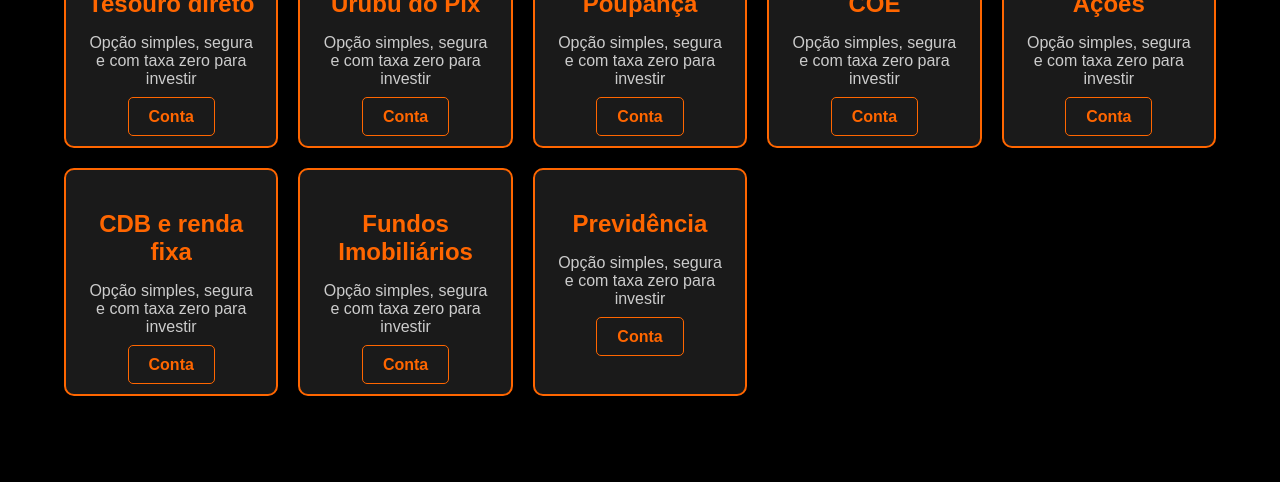
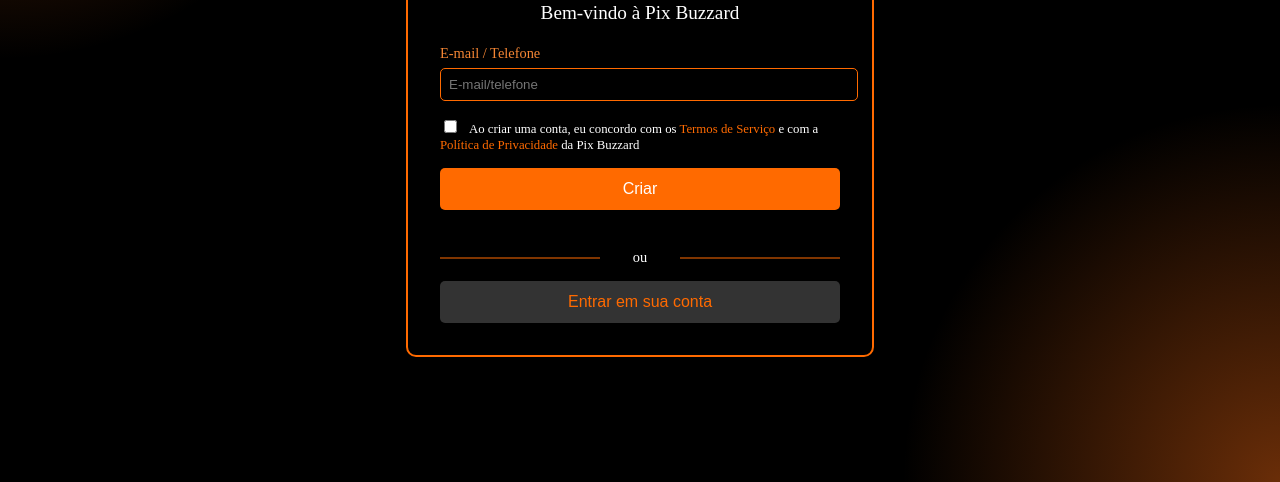
Before and after one commit to IcaroMoreir4/BuzzardDoPix, a plain HTML site: page index.html in a window 1280 px wide. Shown: the part 318-800 px from the top of the page. Drawn offline with Linux system fonts and the light colour scheme.

Commit message:
Telacadastro

```diff
--- /dev/null
+++ b/css/cadastroConta.css
@@ -0,0 +1,122 @@
+/* Block: login */
+.login {
+    display: flex;
+    justify-content: center;
+    align-items: center;
+    height: 100vh;
+    background: radial-gradient(circle at top left, rgba(235, 101, 18, 0.45) 0%, rgba(0, 0, 0, 0) 25%),             radial-gradient(circle at bottom right, rgba(235, 101, 18, 0.45) 0%, rgba(0, 0, 0, 0) 25%),             #000000;
+}
+
+.login__container {
+    background-color: #1a1a1a00;
+    border: 2px solid #ff6a00;
+    border-radius: 10px;
+    padding: 2rem;
+    width: 400px;
+    text-align: center;
+}
+
+.login__logo {
+    width: 150px;
+    margin-bottom: 1rem;
+}
+
+.login__title {
+    color: #ffffff;
+    margin-bottom: 1.5rem;
+    font-size: 1.2rem;
+}
+
+.login__form {
+    margin-bottom: 1.5rem;
+}
+
+.login__input-group {
+    margin-bottom: 1rem;
+}
+
+.login__label {
+    display: block;
+    text-align: left;
+    color: #F58634;
+    margin-bottom: 0.5rem;
+    font-size: 0.9rem;
+}
+
+.login__input {
+    width: 100%;
+    padding: 0.5rem;
+    border-radius: 5px;
+    border: 1px solid #ff6a00;
+    background-color: #33333300;
+    color: #F58634;
+}
+
+.login__terms {
+    text-align: left;
+    margin-bottom: 1rem;
+}
+
+.login__checkbox {
+    margin-right: 0.5rem;
+}
+
+.login__terms-label {
+    color: #ffffff;
+    font-size: 0.8rem;
+}
+
+.login__link {
+    color: #ff6a00;
+    text-decoration: none;
+}
+
+.login__link:hover {
+    text-decoration: underline;
+}
+
+.login__button {
+    width: 100%;
+    padding: 0.75rem;
+    border-radius: 5px;
+    font-size: 1rem;
+    cursor: pointer;
+    border: none;
+}
+
+.login__button--create {
+    background-color: #ff6a00;
+    color: #ffffff;
+    margin-bottom: 1rem;
+}
+
+.login__button--signin {
+    background-color: #333;
+    color: #ff6a00;
+}
+
+.login__divider {
+    color: #ffffff;
+    margin: 1rem 0;
+    font-size: 0.9rem;
+    position: relative;
+}
+
+.login__divider::before,
+.login__divider::after {
+    content: "";
+    width: 40%;
+    height: 1px;
+    background-color: #ff6a00;
+    position: absolute;
+    top: 50%;
+    transform: translateY(-50%);
+}
+
+.login__divider::before {
+    left: 0;
+}
+
+.login__divider::after {
+    right: 0;
+}
--- a/css/login.css
+++ /dev/null
@@ -1,82 +0,0 @@
-body {
-    background-color: #000;
-    color: #fff;
-    font-family: Arial, sans-serif;
-    margin: 0;
-    padding: 0;
-    display: flex;
-    justify-content: center;
-    align-items: center;
-    height: 100vh;
-}
-
-.container {
-    width: 90%;
-    max-width: 1200px;
-}
-
-header {
-    text-align: center;
-    margin-bottom: 30px;
-}
-
-header .logo img {
-    height: 50px;
-    margin-bottom: 20px;
-}
-
-header h1 {
-    font-size: 2.5em;
-    margin-bottom: 10px;
-}
-
-header p {
-    font-size: 1.2em;
-    color: #aaa;
-}
-
-.cards {
-    display: grid;
-    grid-template-columns: repeat(auto-fit, minmax(200px, 1fr));
-    gap: 20px;
-}
-
-.card {
-    background-color: #1a1a1a;
-    border: 2px solid #ff6600;
-    padding: 20px;
-    border-radius: 10px;
-    text-align: center;
-    transition: transform 0.3s ease;
-}
-
-.card:hover {
-    transform: translateY(-5px);
-}
-
-.card h2 {
-    font-size: 1.5em;
-    margin-bottom: 15px;
-    color: #ff6600;
-}
-
-.card p {
-    font-size: 1em;
-    margin-bottom: 20px;
-    color: #ccc;
-}
-
-.card a {
-    text-decoration: none;
-    color: #ff6600;
-    font-weight: bold;
-    border: 1px solid #ff6600;
-    padding: 10px 20px;
-    border-radius: 5px;
-    transition: background-color 0.3s ease;
-}
-
-.card a:hover {
-    background-color: #ff6600;
-    color: #000;
-}
--- /dev/null
+++ b/css/reset.css
@@ -0,0 +1,43 @@
+html, body, div, span, applet, object, iframe,
+h1, h2, h3, h4, h5, h6, p, blockquote, pre,
+a, abbr, acronym, address, big, cite, code,
+del, dfn, em, img, ins, kbd, q, s, samp,
+small, strike, strong, sub, sup, tt, var,
+b, u, i, center,
+dl, dt, dd, ol, ul, li,
+fieldset, form, label, legend,
+table, caption, tbody, tfoot, thead, tr, th, td,
+article, aside, canvas, details, embed,
+figure, figcaption, footer, header, hgroup,
+menu, nav, output, ruby, section, summary,
+time, mark, audio, video {
+	margin: 0;
+	padding: 0;
+	border: 0;
+	font-size: 100%;
+	font: inherit;
+	vertical-align: baseline;
+}
+/* HTML5 display-role reset for older browsers */
+article, aside, details, figcaption, figure,
+footer, header, hgroup, menu, nav, section {
+	display: block;
+}
+body {
+	line-height: 1;
+}
+ol, ul {
+	list-style: none;
+}
+blockquote, q {
+	quotes: none;
+}
+blockquote:before, blockquote:after,
+q:before, q:after {
+	content: '';
+	content: none;
+}
+table {
+	border-collapse: collapse;
+	border-spacing: 0;
+}
--- a/css/style.css
+++ b/css/style.css
@@ -1,3 +1,4 @@
 /* Ao iniciar a estilização de uma nova pagina, cria o css dela e importa aqui assim "@import url(./nomeDoArquivo.css);" */
 
-@import url(./login.css);
+@import url(./reset.css);
+@import url(./cadastroConta.css);
--- a/index.html
+++ b/index.html
@@ -3,60 +3,30 @@
 <head>
     <meta charset="UTF-8">
     <meta name="viewport" content="width=device-width, initial-scale=1.0">
-    <title>Document</title>
+    <title>Cadastrar Conta</title>
     <link rel="stylesheet" href="./css/style.css">
 </head>
 <body>
-    <div class="container">
-        <header>
-            <div class="logo">
-                <img src="logo.png" alt="Invest Easy Logo">
-            </div>
-            <h1>Tipos de Investimentos</h1>
-            <p>Encontre a melhor maneira de investir para alcançar seus objetivos.</p>
-        </header>
-        <section class="cards">
-            <div class="card">
-                <h2>Tesouro direto</h2>
-                <p>Opção simples, segura e com taxa zero para investir</p>
-                <a href="#">Conta</a>
-            </div>
-            <div class="card">
-                <h2>Urubu do Pix</h2>
-                <p>Opção simples, segura e com taxa zero para investir</p>
-                <a href="#">Conta</a>
-            </div>
-            <div class="card">
-                <h2>Poupança</h2>
-                <p>Opção simples, segura e com taxa zero para investir</p>
-                <a href="#">Conta</a>
-            </div>
-            <div class="card">
-                <h2>COE</h2>
-                <p>Opção simples, segura e com taxa zero para investir</p>
-                <a href="#">Conta</a>
-            </div>
-            <div class="card">
-                <h2>Ações</h2>
-                <p>Opção simples, segura e com taxa zero para investir</p>
-                <a href="#">Conta</a>
-            </div>
-            <div class="card">
-                <h2>CDB e renda fixa</h2>
-                <p>Opção simples, segura e com taxa zero para investir</p>
-                <a href="#">Conta</a>
-            </div>
-            <div class="card">
-                <h2>Fundos Imobiliários</h2>
-                <p>Opção simples, segura e com taxa zero para investir</p>
-                <a href="#">Conta</a>
-            </div>
-            <div class="card">
-                <h2>Previdência</h2>
-                <p>Opção simples, segura e com taxa zero para investir</p>
-                <a href="#">Conta</a>
-            </div>
-        </section>
+    <div class="login">
+        <div class="login__container">
+            <img src="./imagens/logo.png" alt="Pix Buzzard" class="login__logo">
+            <h1 class="login__title">Bem-vindo à Pix Buzzard</h1>
+            <form class="login__form">
+                <div class="login__input-group">
+                    <label for="email-telefone" class="login__label">E-mail / Telefone</label>
+                    <input type="text" id="email-telefone" class="login__input" placeholder="E-mail/telefone">
+                </div>
+                <div class="login__terms">
+                    <input type="checkbox" id="terms" class="login__checkbox">
+                    <label for="terms" class="login__terms-label">
+                        Ao criar uma conta, eu concordo com os <a href="#" class="login__link">Termos de Serviço</a> e com a <a href="#" class="login__link">Política de Privacidade</a> da Pix Buzzard
+                    </label>
+                </div>
+                <button type="submit" class="login__button login__button--create">Criar</button>
+            </form>
+            <div class="login__divider">ou</div>
+            <button class="login__button login__button--signin">Entrar em sua conta</button>
+        </div>
     </div>
 </body>
 </html>
```
Also changed, not shown: imagens/logo.png (added).
